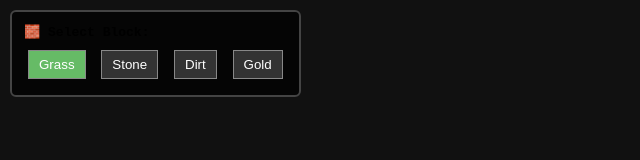
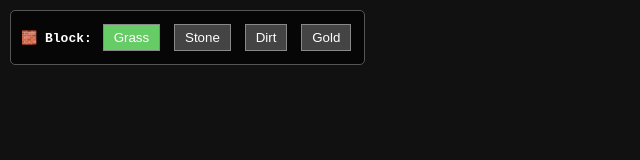
Before and after one commit to 0ffroad/3d-test, a plain HTML site: page index.html in a window 1280 px wide. Shown: the whole page, without its empty margins (0-640 px from the left). Drawn offline with nearby package versions, Linux system fonts and the light colour scheme.

Commit message:
Update index.html

```diff
--- a/index.html
+++ b/index.html
@@ -2,123 +2,118 @@
 <html lang="en">
 <head>
   <meta charset="UTF-8">
-  <title>3D Minecraft-Style Block Builder</title>
+  <title>3D Block Builder</title>
   <style>
     html, body {
       margin: 0;
-      padding: 0;
       overflow: hidden;
       background: #111;
-      font-family: monospace;
-    }
-    canvas {
-      display: block;
     }
     #ui {
       position: absolute;
       top: 10px;
       left: 10px;
-      z-index: 100;
-      background: rgba(0, 0, 0, 0.7);
-      padding: 12px;
-      border: 2px solid #444;
-      border-radius: 6px;
+      background: rgba(0, 0, 0, 0.6);
+      padding: 10px;
+      border: 1px solid #555;
+      border-radius: 5px;
+      z-index: 1;
+      color: white;
+      font-family: monospace;
     }
     .button {
-      display: inline-block;
-      padding: 6px 10px;
-      margin: 4px;
-      background-color: #333;
-      color: #fff;
+      background: #444;
+      color: white;
       border: 1px solid #888;
+      padding: 5px 10px;
+      margin: 3px;
       cursor: pointer;
     }
     .button.selected {
-      background-color: #66bb66;
+      background: #66cc66;
     }
   </style>
 </head>
 <body>
   <div id="ui">
-    <div style="margin-bottom: 6px;">🧱 <b>Select Block:</b></div>
+    <b>🧱 Block:</b>
     <button class="button selected" onclick="setBlockColor('green', this)">Grass</button>
     <button class="button" onclick="setBlockColor('gray', this)">Stone</button>
     <button class="button" onclick="setBlockColor('saddlebrown', this)">Dirt</button>
     <button class="button" onclick="setBlockColor('gold', this)">Gold</button>
   </div>
 
-  <script src="https://cdn.jsdelivr.net/npm/three@0.160.1/build/three.min.js"></script>
-  <script src="https://cdn.jsdelivr.net/npm/three@0.160.1/examples/js/controls/OrbitControls.js"></script>
+  <script src="https://unpkg.com/three@0.160.1/build/three.min.js"></script>
+  <script src="https://unpkg.com/three@0.160.1/examples/js/controls/OrbitControls.js"></script>
   <script>
-    // Scene setup
-    const scene = new THREE.Scene();
-    const camera = new THREE.PerspectiveCamera(70, window.innerWidth/window.innerHeight, 0.1, 1000);
+    let scene = new THREE.Scene();
+    scene.background = new THREE.Color(0x222222);
+
+    let camera = new THREE.PerspectiveCamera(75, window.innerWidth/window.innerHeight, 0.1, 1000);
     camera.position.set(10, 10, 10);
 
-    const renderer = new THREE.WebGLRenderer({ antialias: true });
+    let renderer = new THREE.WebGLRenderer({ antialias: true });
     renderer.setSize(window.innerWidth, window.innerHeight);
     document.body.appendChild(renderer.domElement);
 
-    const controls = new THREE.OrbitControls(camera, renderer.domElement);
-    controls.enableDamping = true;
+    let controls = new THREE.OrbitControls(camera, renderer.domElement);
+    controls.target.set(0, 0, 0);
+    controls.update();
 
     // Lighting
-    const light = new THREE.DirectionalLight(0xffffff, 0.8);
-    light.position.set(5, 10, 7);
-    scene.add(light);
-    scene.add(new THREE.AmbientLight(0xffffff, 0.5));
+    const ambient = new THREE.AmbientLight(0xffffff, 0.5);
+    scene.add(ambient);
+    const dirLight = new THREE.DirectionalLight(0xffffff, 0.8);
+    dirLight.position.set(5, 10, 5);
+    scene.add(dirLight);
 
     // Grid
-    const gridHelper = new THREE.GridHelper(50, 50, 0x444444, 0x222222);
-    scene.add(gridHelper);
+    const grid = new THREE.GridHelper(50, 50, 0x555555, 0x333333);
+    scene.add(grid);
 
-    // Track selected block
+    // Selected color
     let selectedColor = 'green';
-
     function setBlockColor(color, btn) {
       selectedColor = color;
       document.querySelectorAll('.button').forEach(b => b.classList.remove('selected'));
       btn.classList.add('selected');
     }
 
-    // Mouse to world raycasting
-    const raycaster = new THREE.Raycaster();
-    const mouse = new THREE.Vector2();
+    // Place blocks on click
+    window.addEventListener('click', (event) => {
+      if (event.target.classList.contains('button')) return; // Ignore UI clicks
 
-    window.addEventListener('click', (event) => {
-      mouse.x = (event.clientX / window.innerWidth) * 2 - 1;
-      mouse.y = -(event.clientY / window.innerHeight) * 2 + 1;
+      let mouse = new THREE.Vector2(
+        (event.clientX / window.innerWidth) * 2 - 1,
+        -(event.clientY / window.innerHeight) * 2 + 1
+      );
 
+      let raycaster = new THREE.Raycaster();
       raycaster.setFromCamera(mouse, camera);
-      const intersects = raycaster.intersectObject(gridHelper);
 
+      let intersects = raycaster.intersectObject(grid);
       if (intersects.length > 0) {
-        const point = intersects[0].point;
+        let point = intersects[0].point;
+        let x = Math.round(point.x);
+        let y = 0.5;
+        let z = Math.round(point.z);
 
-        // Snap to nearest whole block coordinates
-        const x = Math.round(point.x);
-        const y = 0.5;
-        const z = Math.round(point.z);
-
-        const geometry = new THREE.BoxGeometry(1, 1, 1);
-        const material = new THREE.MeshLambertMaterial({ color: selectedColor });
-        const cube = new THREE.Mesh(geometry, material);
+        let geometry = new THREE.BoxGeometry(1, 1, 1);
+        let material = new THREE.MeshLambertMaterial({ color: selectedColor });
+        let cube = new THREE.Mesh(geometry, material);
         cube.position.set(x, y, z);
         scene.add(cube);
       }
     });
 
-    // Resize
     window.addEventListener('resize', () => {
-      camera.aspect = window.innerWidth / window.innerHeight;
+      camera.aspect = window.innerWidth/window.innerHeight;
       camera.updateProjectionMatrix();
       renderer.setSize(window.innerWidth, window.innerHeight);
     });
 
-    // Animate
     function animate() {
       requestAnimationFrame(animate);
-      controls.update();
       renderer.render(scene, camera);
     }
     animate();
```
